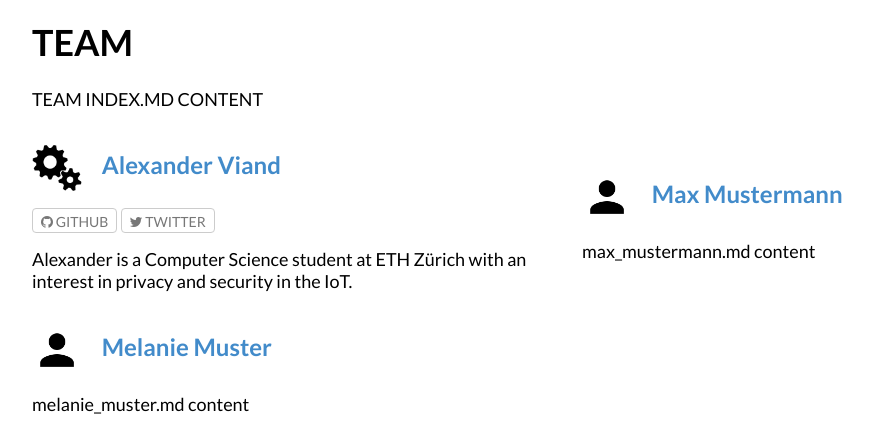
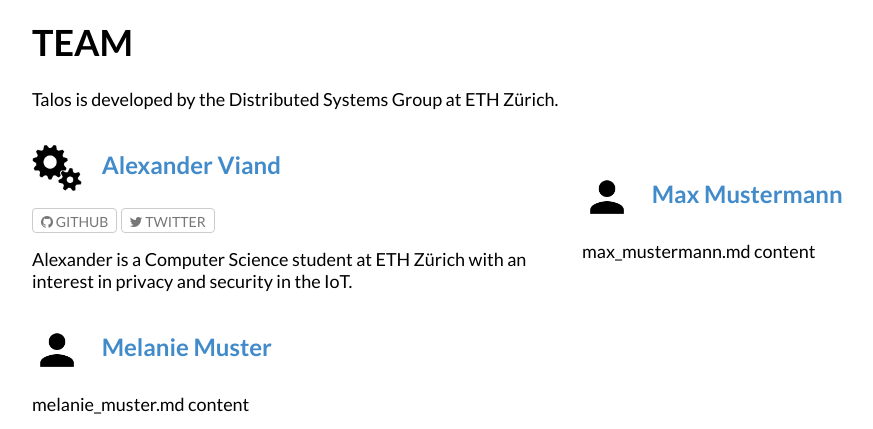
Before and after one commit to Talos-crypto/talos-crypto, a Jekyll site: the page built from team/index.md, in a window 1280 px wide, cut to the strip 446-875 px from the top of the page. Shown: the whole strip, without its empty margins (58-931 px from the left). Built offline with Jekyll 4.4.1, drawn with Linux system fonts in a browser that asks for light colours.

Commit message:
sentence

```diff
--- a/team/index.md
+++ b/team/index.md
@@ -8,4 +8,4 @@ nav_weight: 1
 layout: team
 ---
 
-TEAM INDEX.MD CONTENT
+Talos is developed by the Distributed Systems Group at ETH Zürich.
```
